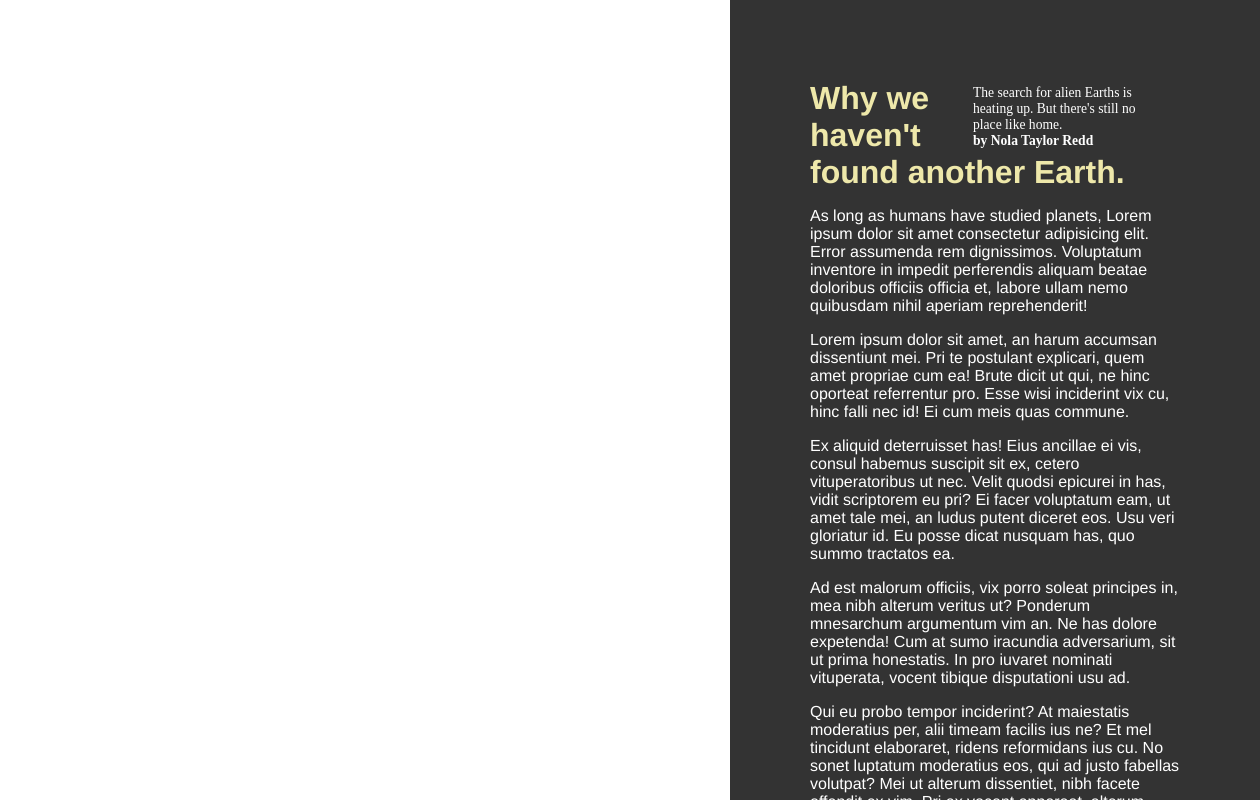
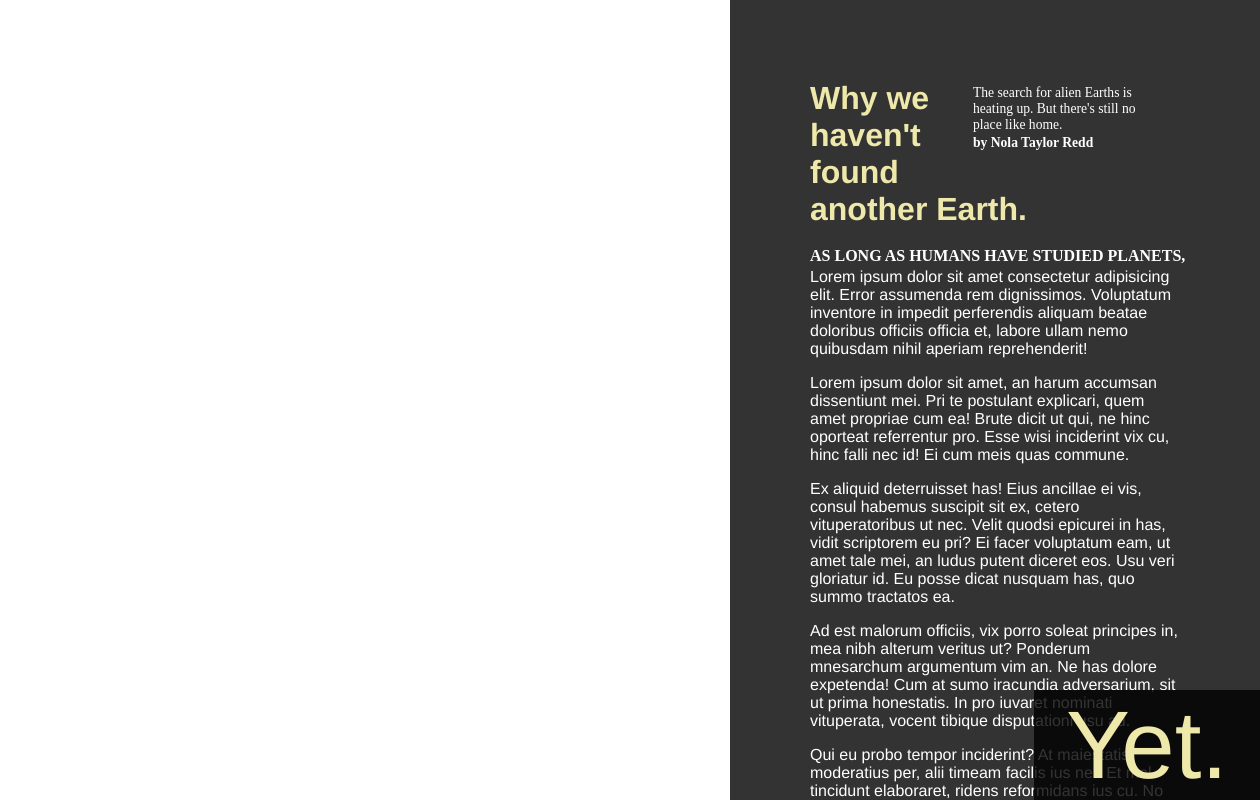
Before and after one commit to elilemons/html-css-bonus, a plain HTML site: page index.html in a window 1280 px wide. Shown: the full height of the page, 20-1280 px from the left. Drawn offline with Linux system fonts and the light colour scheme.

Commit message:
Added 'yet'

```diff
--- a/index.html
+++ b/index.html
@@ -21,7 +21,7 @@
             <h1 class="title">Why we haven't found another Earth.</h1>
 
             <p>
-                <span class="lead">As long as humans have studied planets, </span>
+                <div class="lead">As long as humans have studied planets, </div>
                 Lorem ipsum dolor sit amet consectetur adipisicing elit. Error assumenda rem dignissimos.
                 Voluptatum inventore in impedit perferendis aliquam beatae doloribus officiis officia et,
                 labore ullam nemo quibusdam nihil aperiam reprehenderit!
@@ -91,6 +91,9 @@
                 usu! Ei autem quando lobortis ius, volutpat sententiae sed ut. Has autem altera intellegam te, facer
                 quaerendum dissentiunt eam et.
             </p>
+            <div class="yet">
+                Yet.
+            </div>
         </div>
     </div>
 </body>
--- a/main.css
+++ b/main.css
@@ -1,9 +1,9 @@
-* { box-sizing: border-box; }
+* { box-sizing: border-box; } /* Force width and height to include padding */
 body {
     margin: 0;
     font-family: 'Helvetica', sans-serif;
 }
-h1, h2, h3 { display: inline; }
+h1 { display: inline; }
 h1 {
     color: palegoldenrod;
 }
@@ -12,31 +12,53 @@
 }
 .subtitle-container {
     width: 60%;
+    padding: 5px 15px;
+
     float: right;
-    padding: 5px 15px;
+
     font-size: .85rem;
     font-family: serif;
 }
 .author {
     clear: right;
-    font-weight: 700;
+    font-weight: bold;
+    line-height: 1.5;
 }
 .container {
     position: relative;
 }
 .background-image {
+    height: 100vh;
+
     position: absolute;
     z-index: -1; /* This means it will be behind all other content */
-    height: 100vh;
 }
 .content {
+    width: 50%;
+    max-height: 100vh;
+    max-width: 530px;
+    padding: 5rem;
+
     position: absolute;
-    width: 50%;
     right: 0;
+
     background: rgba(0, 0, 0, .8);
     color: white;
-    padding: 5rem;
-    max-height: 100vh;
-    max-width: 530px;
-    overflow: scroll;
+    overflow: scroll; /* Adds a scrollbar to the text next to the image */
 }
+.lead {
+    white-space: nowrap; /* Keeps all text within on one line */
+    text-transform: uppercase;
+    font-weight: bold;
+    font-family: serif;
+    line-height: 1.5;
+}
+.yet {
+    position: fixed;
+    right: 0;
+    bottom: 0;
+    font-size: 6rem;
+    padding: 0 2rem;
+    color: palegoldenrod;
+    background: rgba(0, 0, 0, .8);
+}
```
